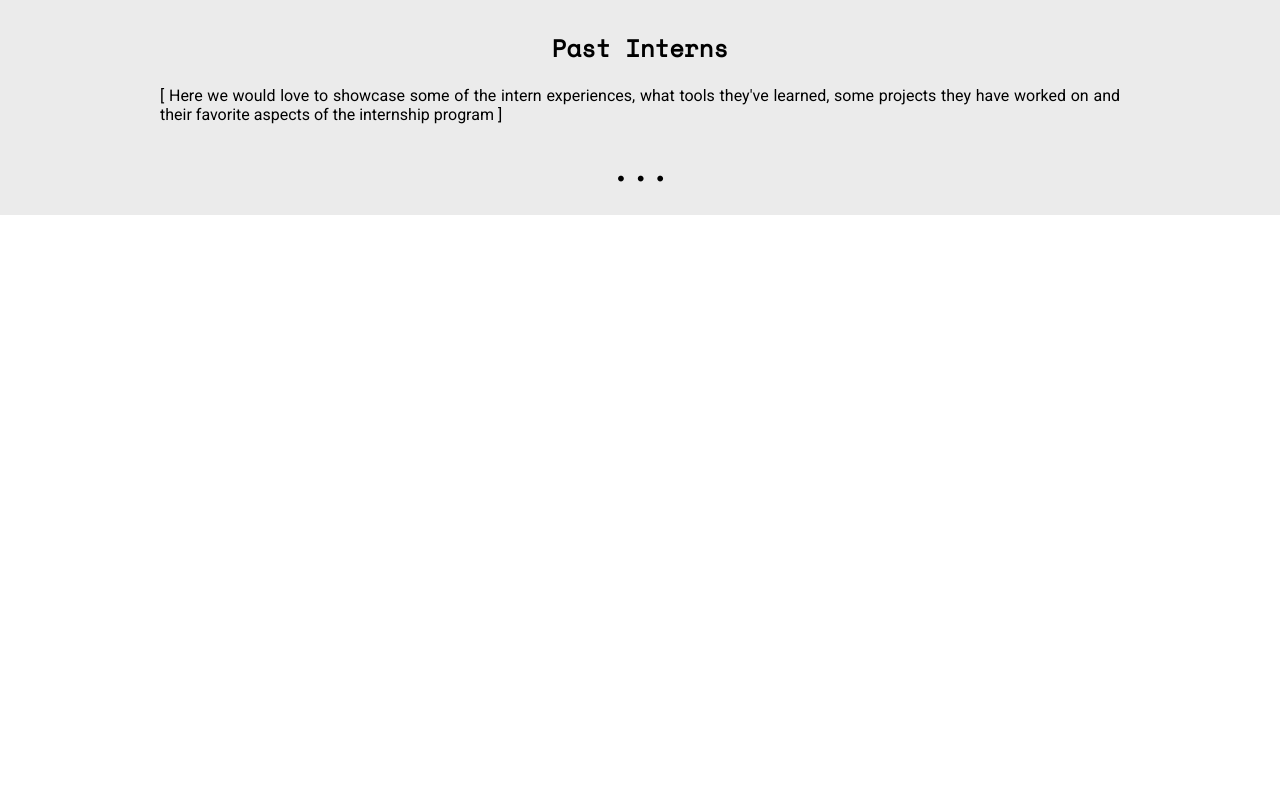
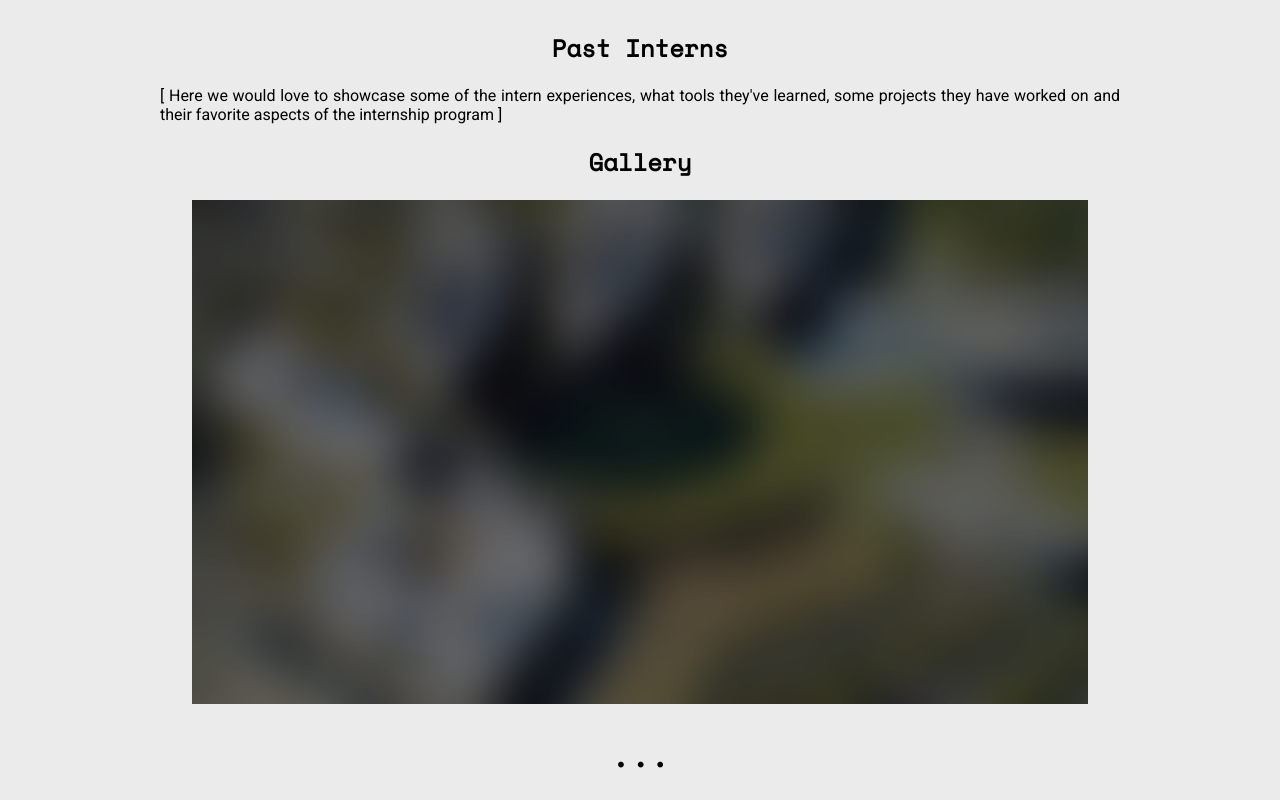
Before and after one commit to MichaelWulber/Intern_Website, a React (Create React App) app in the folder intern_website/: page / in a window 1280 px wide. Shown: the part 1119-1919 px from the top of the page. Before the commit the page ends 1334 px from the top, so only its background shows below. Built offline with nearby package versions, Linux system fonts and the light colour scheme; a web font is replaced by a local one.

Commit message:
merged Gallery

```diff
--- a/intern_website/src/Main/Main.js
+++ b/intern_website/src/Main/Main.js
@@ -3,6 +3,7 @@ import './Main.css';
 import Section from './Section/Section';
 import PathsSection from './PathsSection/PathsSection';
 import Footer from './Footer/Footer';
+import Gallery from './Gallery/Gallery';
 
 const loremIpsum = "[ Here we would love to showcase some of the intern experiences, " +
                     "what tools they've learned, some projects they have worked on and their favorite aspects of the internship program ]";
@@ -18,6 +19,7 @@ const Main = (props) =>
     <Section title="About" text={aboutText}/>
     <PathsSection paths={props.paths}/>
     <Section title="Past Interns" text={loremIpsum}/>
+    <Gallery />
     <Footer />
   </div>
 
```
